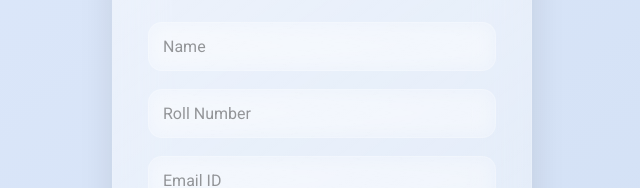
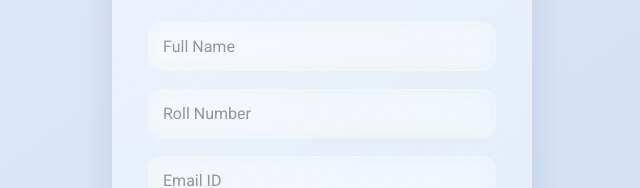
Before and after one commit to Pk-hh/Registration, a plain HTML site: page index.html in a window 1280 px wide. Shown: the part 349-537 px from the top of the page, 318-958 px from the left. Drawn offline with Linux system fonts and the light colour scheme.

Commit message:
Update index.html

```diff
--- a/index.html
+++ b/index.html
@@ -25,13 +25,14 @@
   <div class="container">
     <h2>Web Development<br>Course Registration Form</h2>
 <form id="registrationForm">
-      <input type="text" name="Name" placeholder="Name" required />
+  <input type="text" name="name" placeholder="Full Name" required />
   <input type="text" name="roll" placeholder="Roll Number" required />
   <input type="email" name="email" placeholder="Email ID" required />
   <input type="tel" name="phone" placeholder="Phone Number" required />
   <input type="text" name="college" placeholder="College Name" required />
   <button type="submit">Register</button>
 </form>
+
   </div>
 
   <!-- JavaScript to Submit to Google Sheet -->
```
Lines whose indentation alone changed are shown as unchanged.
